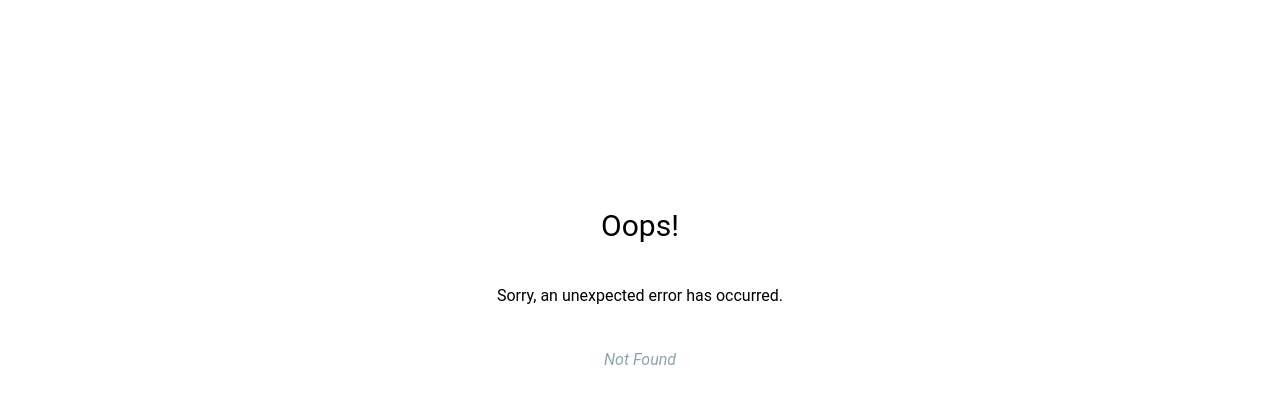
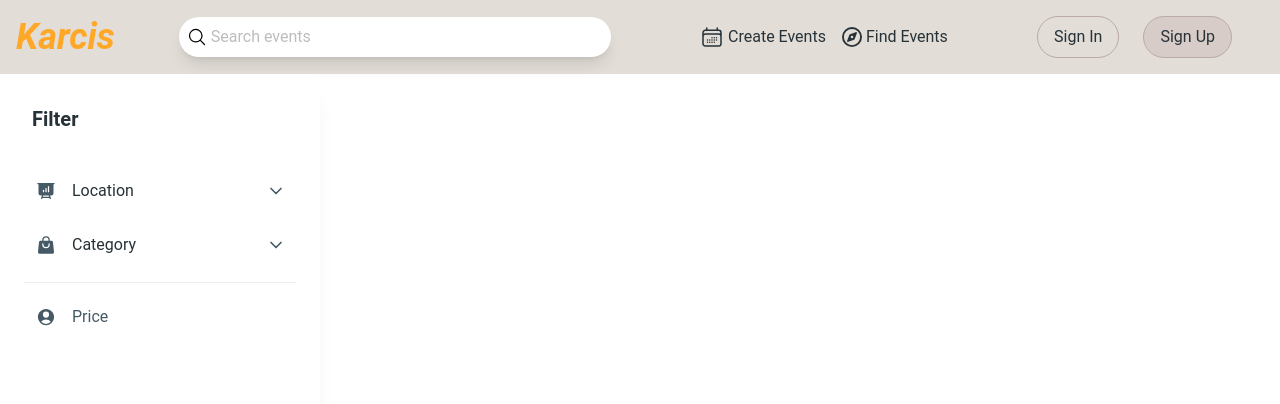
Before and after one commit to Hafizh24/Minpro-020801, a React (Create React App) app in the folder client/: page /discovery in a window 1280 px wide. Before the commit this address had no page. Shown: the top 404 px of the page. Built offline with nearby package versions, Linux system fonts and the light colour scheme.

Commit message:
feat: add discovery page

```diff
--- a/client/src/App.jsx
+++ b/client/src/App.jsx
@@ -1,6 +1,7 @@
 import { createBrowserRouter, RouterProvider } from "react-router-dom";
 import HomePage from "./pages/HomePage";
 import ErrorPage from "./pages/ErrorPage";
+import DiscoveryPage from "./pages/DiscoveryPage";
 
 const router = createBrowserRouter([
   {
@@ -8,6 +9,7 @@ const router = createBrowserRouter([
     element: <HomePage />,
     errorElement: <ErrorPage />,
   },
+  { path: "/discovery", element: <DiscoveryPage /> },
 ]);
 
 function App() {
--- a/client/src/components/Navbar.jsx
+++ b/client/src/components/Navbar.jsx
@@ -1,4 +1,5 @@
 import React from "react";
+import { Link } from "react-router-dom";
 
 const Navbar = () => {
   return (
@@ -46,6 +47,7 @@ const Navbar = () => {
           </span>
           Create Events
         </button>
+        <Link to="/discovery">
           <button className="flex gap-x-1 text-base items-center text-blue-gray-900">
             <span>
               <svg
@@ -57,6 +59,7 @@ const Navbar = () => {
             </span>
             Find Events
           </button>
+        </Link>
       </div>
       <div className="flex gap-x-6 mr-8">
         <button className=" border py-2 px-4 rounded-full border-brown-200 text-blue-gray-900">
--- /dev/null
+++ b/client/src/components/Sidebar.jsx
@@ -0,0 +1,127 @@
+import React, { useState } from "react";
+import {
+  Accordion,
+  AccordionBody,
+  AccordionHeader,
+  Card,
+  List,
+  ListItem,
+  ListItemPrefix,
+  Typography,
+} from "@material-tailwind/react";
+import {
+  PresentationChartBarIcon,
+  ShoppingBagIcon,
+  UserCircleIcon,
+} from "@heroicons/react/24/solid";
+import { ChevronRightIcon, ChevronDownIcon } from "@heroicons/react/24/outline";
+
+const Sidebar = () => {
+  const [open, setOpen] = useState(0);
+
+  const handleOpen = (value) => {
+    setOpen(open === value ? 0 : value);
+  };
+  return (
+    <>
+      <Card className="h-[calc(100vh-2rem)] w-full max-w-[20rem] p-4 shadow-xl shadow-blue-gray-900/5">
+        <div className="mb-2 p-4">
+          <Typography variant="h5" color="blue-gray">
+            Filter
+          </Typography>
+        </div>
+        <List>
+          <Accordion
+            open={open === 1}
+            icon={
+              <ChevronDownIcon
+                strokeWidth={2.5}
+                className={`mx-auto h-4 w-4 transition-transform ${
+                  open === 1 ? "rotate-180" : ""
+                }`}
+              />
+            }>
+            <ListItem className="p-0" selected={open === 1}>
+              <AccordionHeader onClick={() => handleOpen(1)} className="border-b-0 p-3">
+                <ListItemPrefix>
+                  <PresentationChartBarIcon className="h-5 w-5" />
+                </ListItemPrefix>
+                <Typography color="blue-gray" className="mr-auto font-normal">
+                  Location
+                </Typography>
+              </AccordionHeader>
+            </ListItem>
+            <AccordionBody className="py-1">
+              <List className="p-0">
+                <ListItem>
+                  <ListItemPrefix>
+                    <ChevronRightIcon strokeWidth={3} className="h-3 w-5" />
+                  </ListItemPrefix>
+                  Bandung
+                </ListItem>
+                <ListItem>
+                  <ListItemPrefix>
+                    <ChevronRightIcon strokeWidth={3} className="h-3 w-5" />
+                  </ListItemPrefix>
+                  Jakarta
+                </ListItem>
+                <ListItem>
+                  <ListItemPrefix>
+                    <ChevronRightIcon strokeWidth={3} className="h-3 w-5" />
+                  </ListItemPrefix>
+                  Bali
+                </ListItem>
+              </List>
+            </AccordionBody>
+          </Accordion>
+          <Accordion
+            open={open === 2}
+            icon={
+              <ChevronDownIcon
+                strokeWidth={2.5}
+                className={`mx-auto h-4 w-4 transition-transform ${
+                  open === 2 ? "rotate-180" : ""
+                }`}
+              />
+            }>
+            <ListItem className="p-0" selected={open === 2}>
+              <AccordionHeader onClick={() => handleOpen(2)} className="border-b-0 p-3">
+                <ListItemPrefix>
+                  <ShoppingBagIcon className="h-5 w-5" />
+                </ListItemPrefix>
+                <Typography color="blue-gray" className="mr-auto font-normal">
+                  Category
+                </Typography>
+              </AccordionHeader>
+            </ListItem>
+            <AccordionBody className="py-1">
+              <List className="p-0">
+                <ListItem>
+                  <ListItemPrefix>
+                    <ChevronRightIcon strokeWidth={3} className="h-3 w-5" />
+                  </ListItemPrefix>
+                  Music
+                </ListItem>
+                <ListItem>
+                  <ListItemPrefix>
+                    <ChevronRightIcon strokeWidth={3} className="h-3 w-5" />
+                  </ListItemPrefix>
+                  Business
+                </ListItem>
+              </List>
+            </AccordionBody>
+          </Accordion>
+          <hr className="my-2 border-blue-gray-50" />
+          <ListItem>
+            <ListItemPrefix>
+              <UserCircleIcon className="h-5 w-5" />
+            </ListItemPrefix>
+            Price
+          </ListItem>
+        </List>
+      </Card>
+    </>
+  );
+};
+
+export default Sidebar;
--- /dev/null
+++ b/client/src/pages/DiscoveryPage.jsx
@@ -0,0 +1,14 @@
+import React from "react";
+import Navbar from "../components/Navbar";
+import Sidebar from "../components/Sidebar";
+
+const DiscoveryPage = () => {
+  return (
+    <>
+      <Navbar />
+      <Sidebar />
+    </>
+  );
+};
+
+export default DiscoveryPage;
```
Lines whose indentation alone changed are shown as unchanged.
